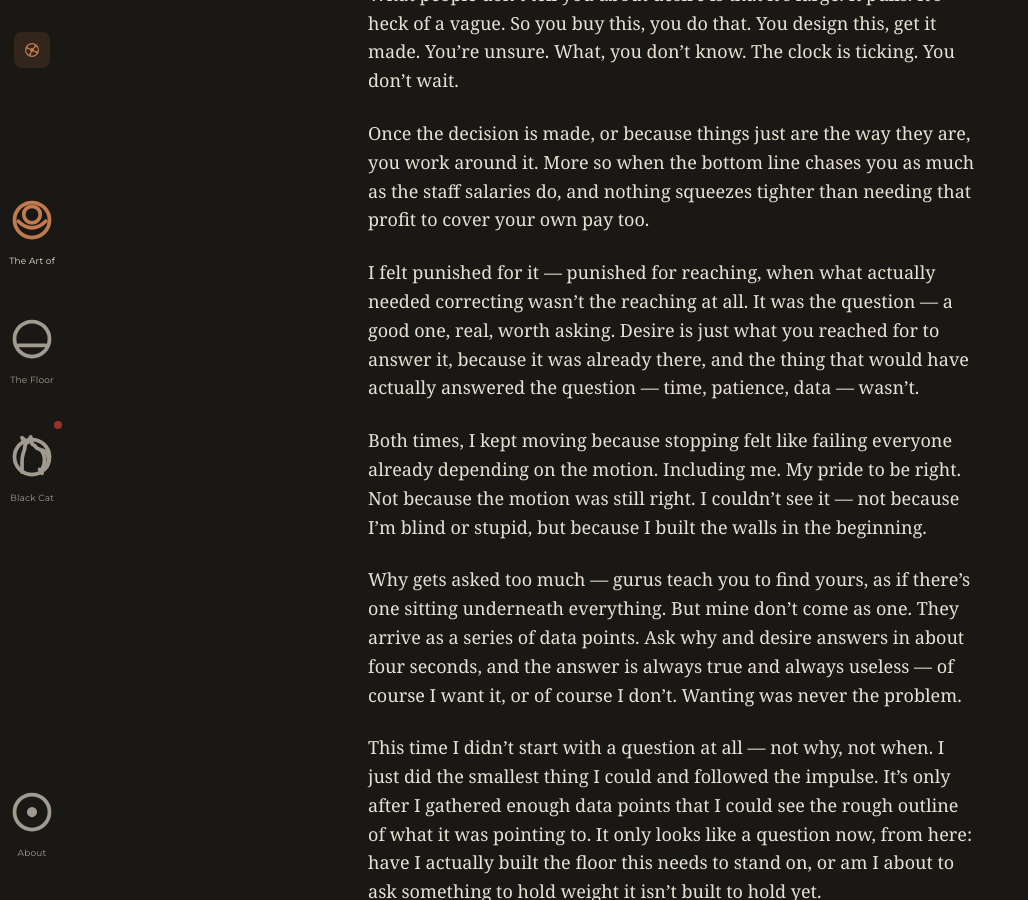
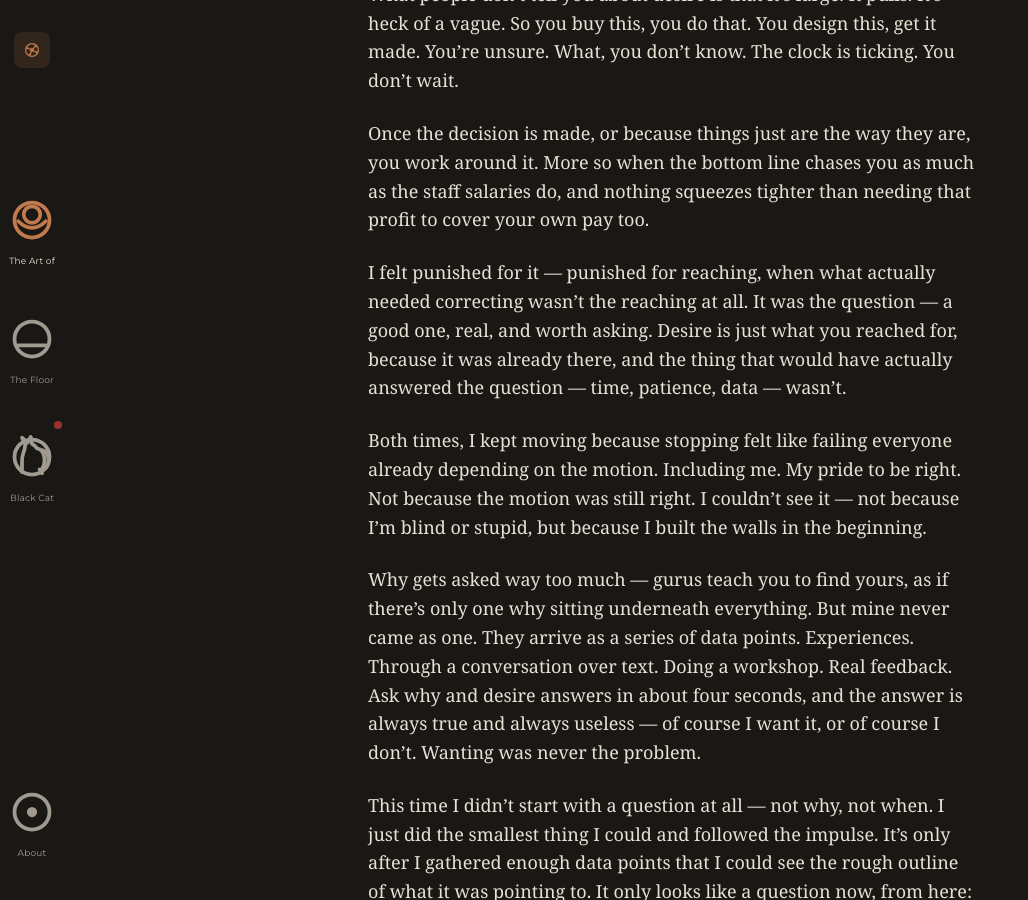
Before and after one commit to 2pix/small-things, a Jekyll site: the page built from _posts/2026-07-22-until-you-see-it.md, in a window 1280 px wide and 900 px high, scrolled down 609 px. Shown: the whole window, without its empty margins (0-1028 px from the left). Built offline with Jekyll 4.4.1, drawn with Linux system fonts in a browser that asks for light colours.

Commit message:
Apply Claire's own tightening pass to Until You See It
Small edits to two paragraphs: "a good one, real, and worth asking" /
cut "to answer it"; "way too much" / "only one why" / "never came as
one"; added concrete texture to "a series of data points" (experiences,
a text conversation, a workshop, real feedback). This round was written
by Claire's own hand, not proposed by Claude.

```diff
--- a/_posts/2026-07-22-until-you-see-it.md
+++ b/_posts/2026-07-22-until-you-see-it.md
@@ -15,11 +15,11 @@ What people don't tell you about desire is that it's large. It pulls. It's heck
 
 Once the decision is made, or because things just are the way they are, you work around it. More so when the bottom line chases you as much as the staff salaries do, and nothing squeezes tighter than needing that profit to cover your own pay too.
 
-I felt punished for it — punished for reaching, when what actually needed correcting wasn't the reaching at all. It was the question — a good one, real, worth asking. Desire is just what you reached for to answer it, because it was already there, and the thing that would have actually answered the question — time, patience, data — wasn't.
+I felt punished for it — punished for reaching, when what actually needed correcting wasn't the reaching at all. It was the question — a good one, real, and worth asking. Desire is just what you reached for, because it was already there, and the thing that would have actually answered the question — time, patience, data — wasn't.
 
 Both times, I kept moving because stopping felt like failing everyone already depending on the motion. Including me. My pride to be right. Not because the motion was still right. I couldn't see it — not because I'm blind or stupid, but because I built the walls in the beginning.
 
-Why gets asked too much — gurus teach you to find yours, as if there's one sitting underneath everything. But mine don't come as one. They arrive as a series of data points. Ask why and desire answers in about four seconds, and the answer is always true and always useless — of course I want it, or of course I don't. Wanting was never the problem.
+Why gets asked way too much — gurus teach you to find yours, as if there's only one why sitting underneath everything. But mine never came as one. They arrive as a series of data points. Experiences. Through a conversation over text. Doing a workshop. Real feedback. Ask why and desire answers in about four seconds, and the answer is always true and always useless — of course I want it, or of course I don't. Wanting was never the problem.
 
 This time I didn't start with a question at all — not why, not when. I just did the smallest thing I could and followed the impulse. It's only after I gathered enough data points that I could see the rough outline of what it was pointing to. It only looks like a question now, from here: have I actually built the floor this needs to stand on, or am I about to ask something to hold weight it isn't built to hold yet.
 
```
